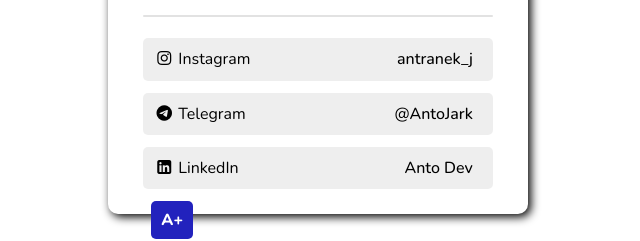
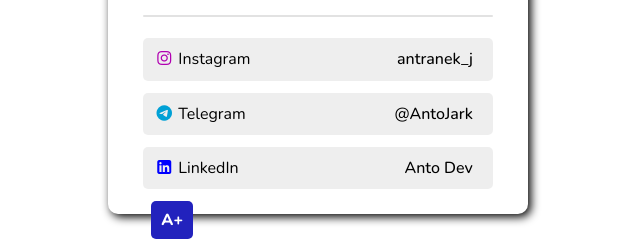
Before and after one commit to Anto98765/info-Card, a plain HTML site: page index.html in a window 1280 px wide. Shown: the part 336-577 px from the top of the page, 322-962 px from the left. Drawn offline with nearby package versions, Linux system fonts and the light colour scheme.

Commit message:
css changes

```diff
--- a/css/style.css
+++ b/css/style.css
@@ -104,11 +104,24 @@
     background-color: rgba(218, 217, 217, 0.459);
     border-radius: 5px;
     width: 92%;
-    text-align:start
+    text-align:start;
+    font-weight: normal;
 }
 
 .content .link i {
     margin-left: 10px;
+}
+
+.content .link .fa-instagram {
+    color: rgb(177, 0, 177);
+}
+
+.content .link .fa-telegram {
+    color: rgb(0, 161, 214);
+}
+
+.content .link .fa-square-linkedin {
+    color: blue;
 }
 
 .content .link a {
```
